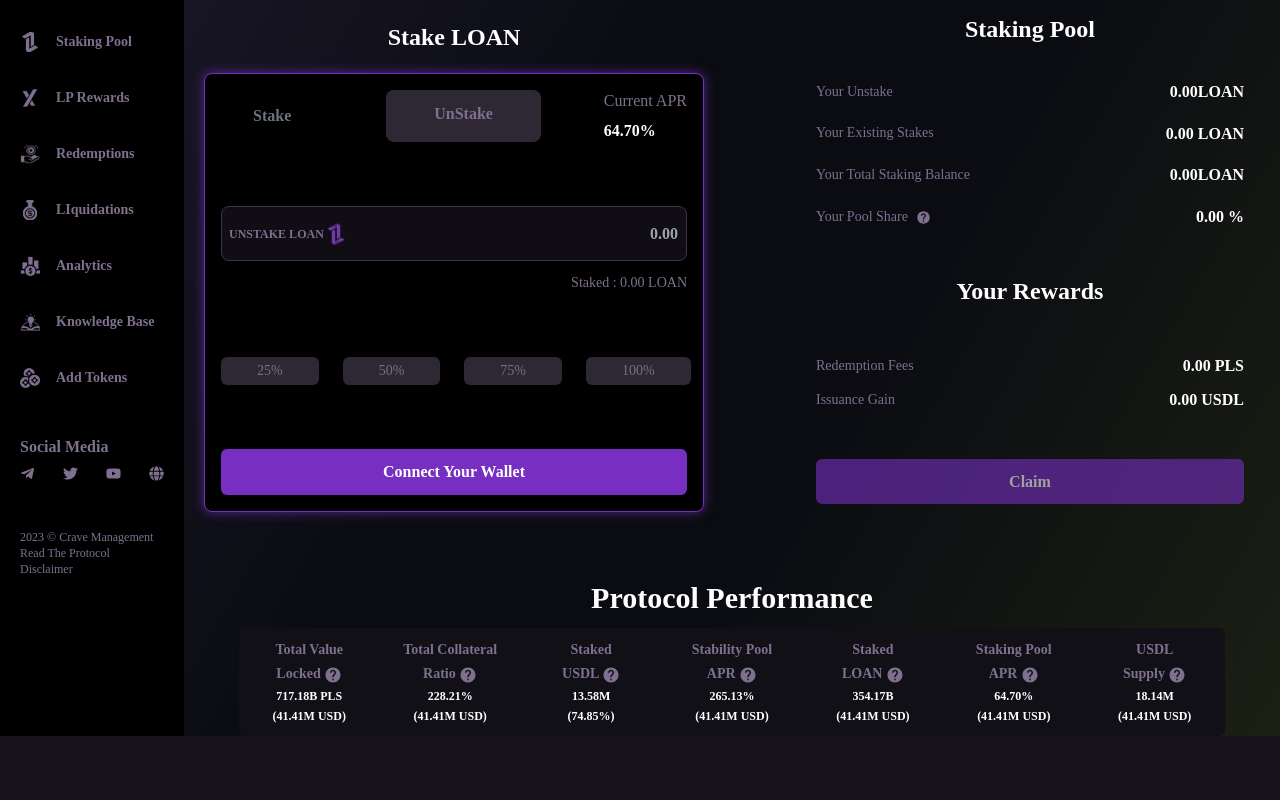
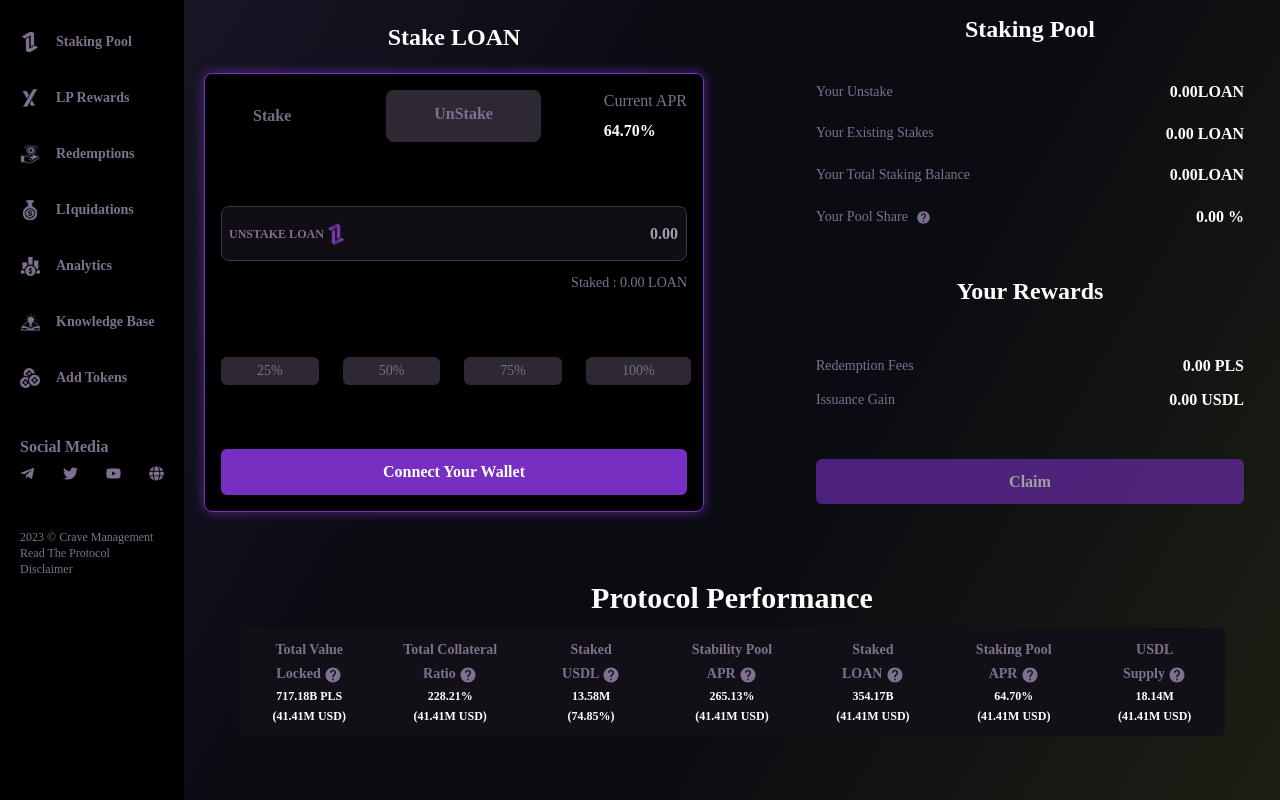
Before and after one commit to re-gis/liquit_client, a React (Vite) app: page / in a window 1280 px wide. Shown: the part 239-1039 px from the top of the page. Before the commit the page ends 975 px from the top, so only its background shows below. Built offline with nearby package versions, Linux system fonts and the light colour scheme.

Commit message:
fix sidebar

```diff
--- a/src/components/Footer.tsx
+++ b/src/components/Footer.tsx
@@ -64,7 +64,7 @@ const Footer: React.FC = () => {
     // Add other styles as needed
   };
   return (
-    <div className="flex mt-9 md:w-[90%] lg:w-[90%] sm:w-full xs:w-full justify-center flex-col md:gap-3 lg:gap-3 sm:gap-0 relative">
+    <div className="flex mt-9 md:w-[90%] lg:w-[90%] sm:w-full xs:w-full justify-center flex-col md:gap-3 lg:gap-3 sm:gap-0 relative pb-16">
       <h1 className="self-center font-semibold text-3xl text-white">
         Protocol Performance
       </h1>
--- a/src/components/SideBar.tsx
+++ b/src/components/SideBar.tsx
@@ -22,7 +22,7 @@ setOpenSideBar(prev=>!prev)
     <>
       {!openSideBar? (
         <div
-          className={` xs:hidden sm:hidden md:hidden lg:flex flex-col gap-12 bg-black h-full p-5  `}
+          className={` xs:hidden sm:hidden md:hidden lg:flex flex-col gap-12 bg-black  p-5  `}
         >
           <div className="w-[100%]">
             <img src={logo} className="h-[35px]" alt="" />
@@ -151,7 +151,7 @@ setOpenSideBar(prev=>!prev)
               </li>
             </ul>
           </div>
-          <div className="flex flex-col gap-2">
+          <div className="flex flex-col gap-2 ">
             <h2>Social Media</h2>
             <ul className="flex items-center gap-7">
               <li className="cursor-pointer">
```
